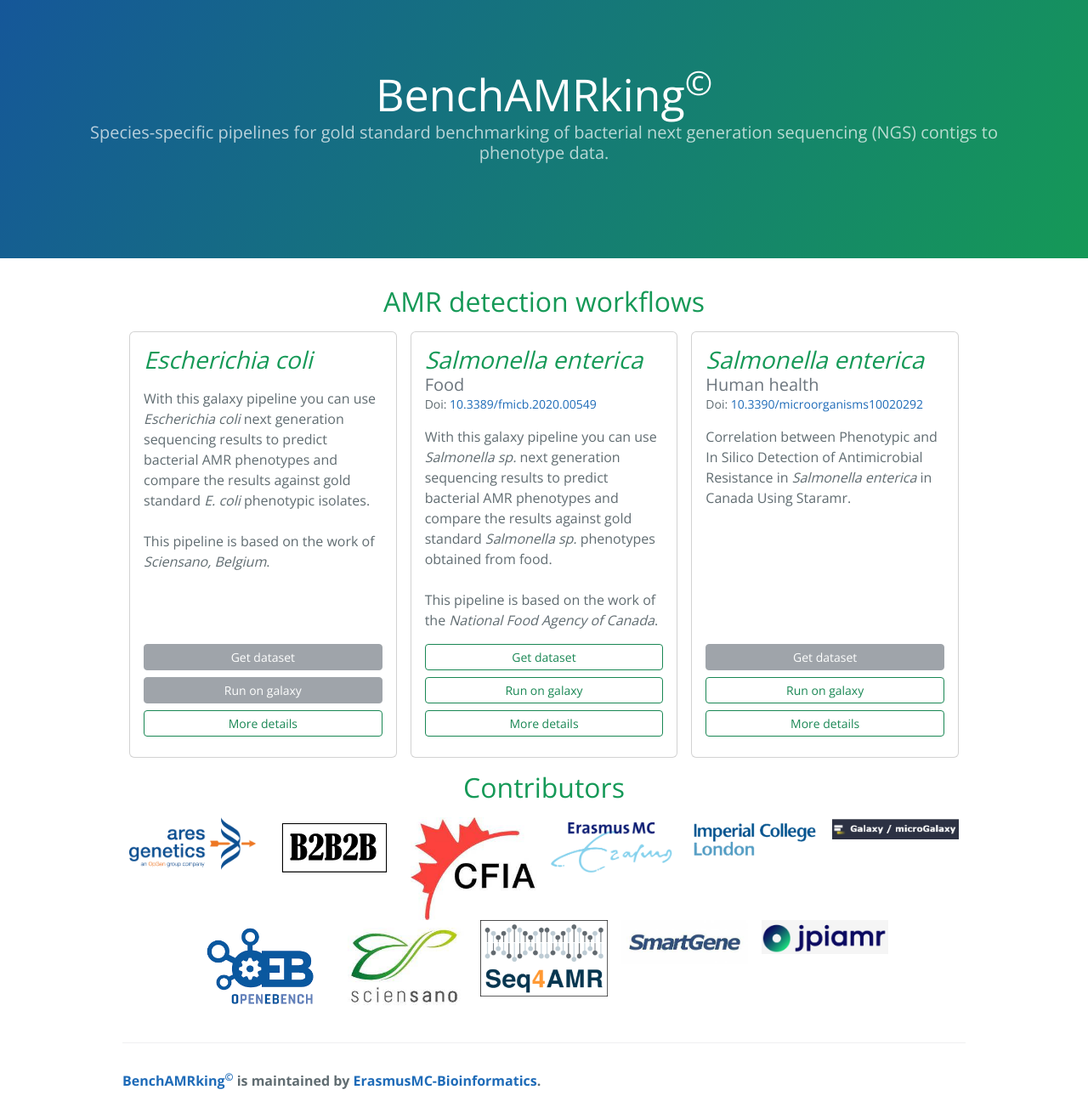
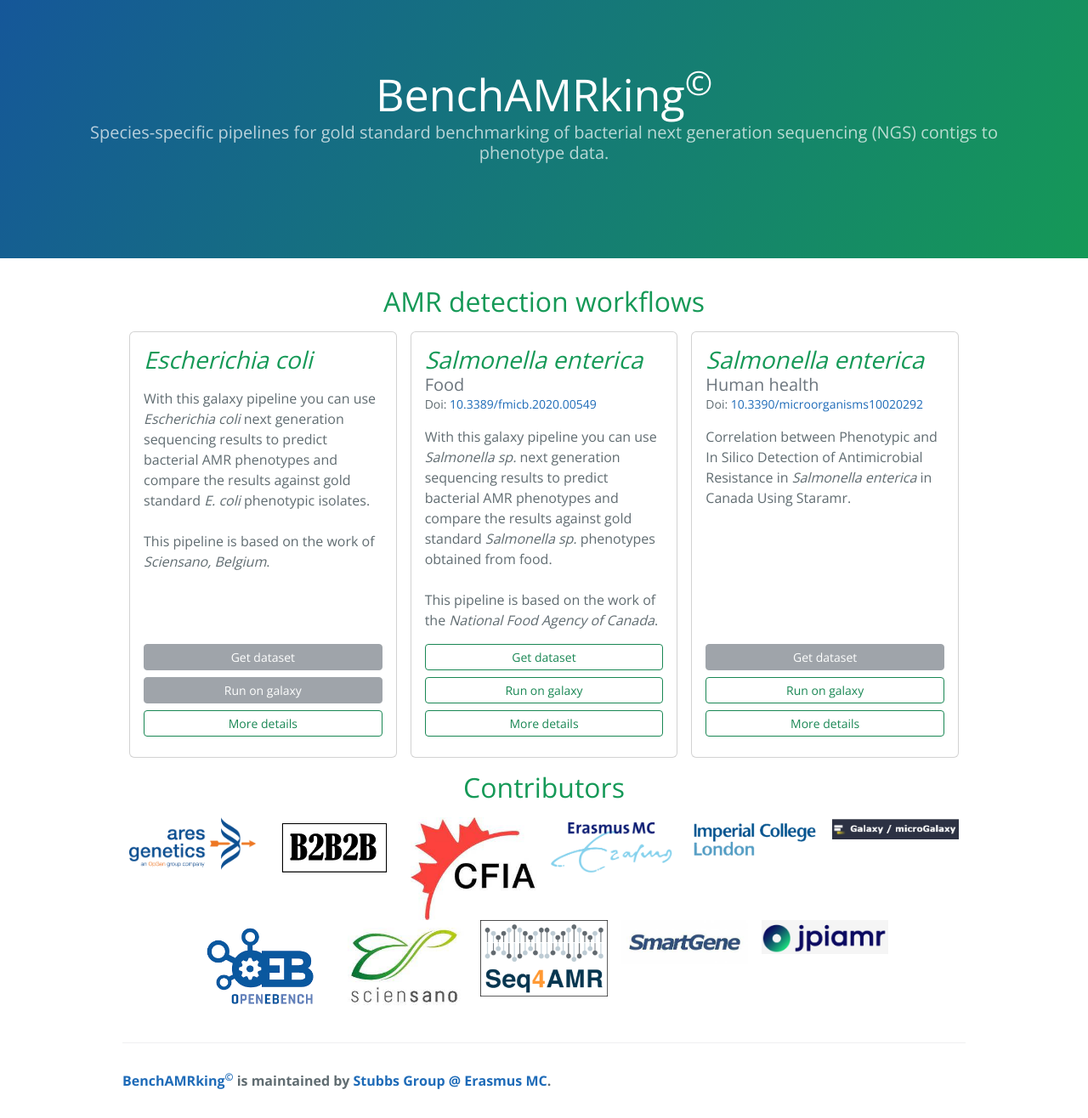
Before and after one commit to ErasmusMC-Bioinformatics/benchAMRking, a Jekyll site: the page built from index.md, in a window 1280 px wide. Shown: the whole page at 85% size. Built offline with Jekyll 4.4.1, drawn with Linux system fonts in a browser that asks for light colours.

Commit message:
Update footer text

```diff
--- a/_includes/footer.html
+++ b/_includes/footer.html
@@ -1,6 +1,6 @@
 <footer class="site-footer">
   {% if site.github.is_project_page %}
-  <span class="site-footer-owner"><a href="{{ site.github.repository_url }}">{{ site.trademark }}</a> is maintained by <a href="{{ site.github.owner_url }}">{{ site.github.owner_name }}</a>.</span>
+  <span class="site-footer-owner"><a href="{{ site.github.repository_url }}">{{ site.trademark }}</a> is maintained by <a href="{{ site.github.owner_url }}">Stubbs Group @ Erasmus MC</a>.</span>
   {% endif %}
 </footer>
 
```
